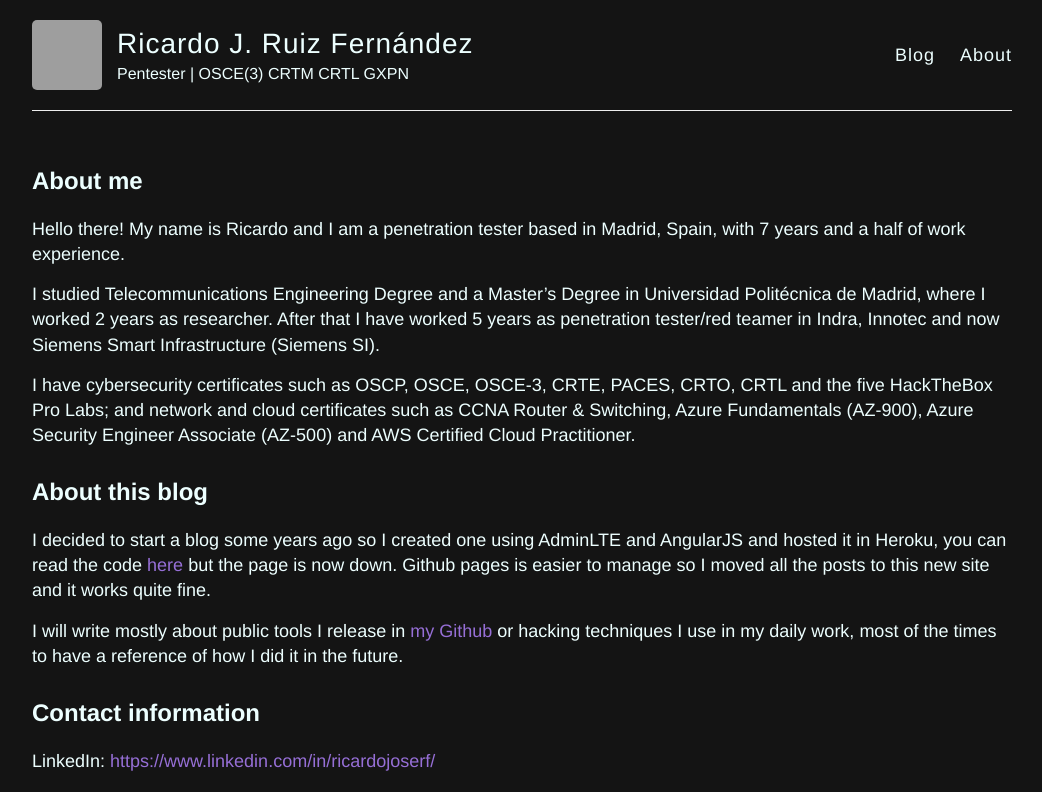
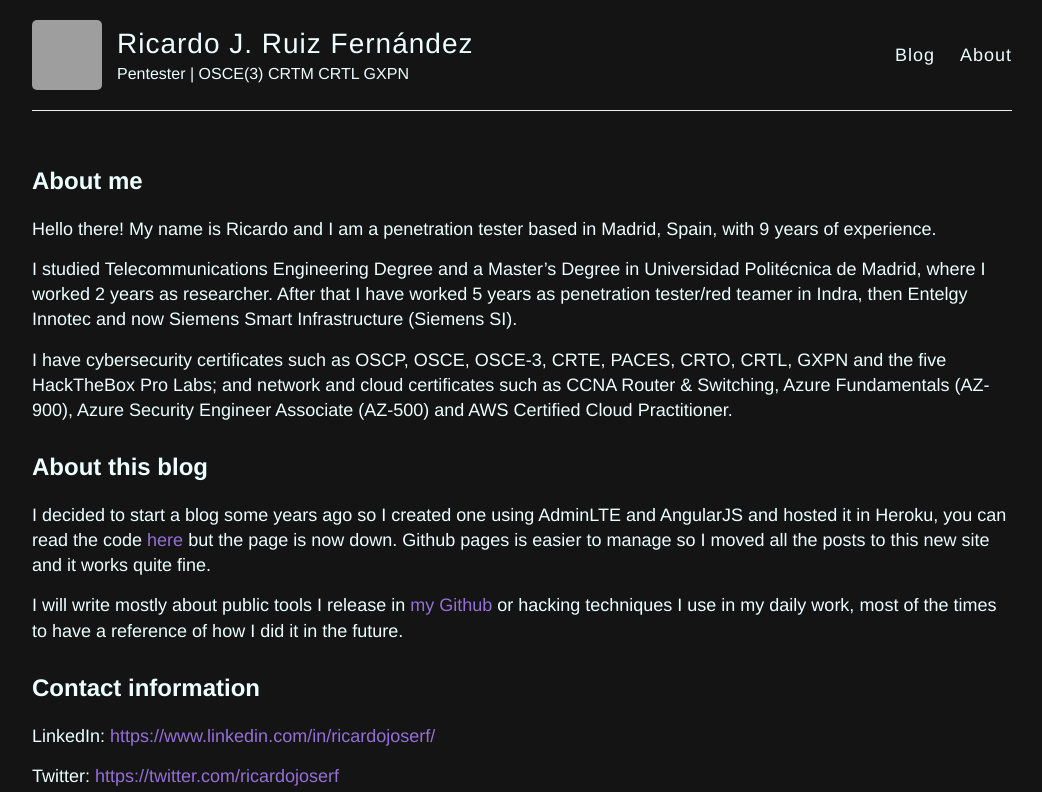
Before and after one commit to ricardojoserf/ricardojoserf.github.io, a Jekyll site: the page built from about.md, in a window 1280 px wide. Shown: the top 792 px of the page, without its empty margins (118-1160 px from the left). Built offline with Jekyll 4.4.1, drawn with Linux system fonts in a browser that asks for light colours; grey boxes are pictures that could not be loaded.

Commit message:
Update about.md

```diff
--- a/about.md
+++ b/about.md
@@ -5,11 +5,11 @@
 ---
 
 
-Hello there! My name is Ricardo and I am a penetration tester based in Madrid, Spain, with 7 years and a half of work experience.
+Hello there! My name is Ricardo and I am a penetration tester based in Madrid, Spain, with 9 years of experience.
 
-I studied Telecommunications Engineering Degree and a Master's Degree in Universidad Politécnica de Madrid, where I worked 2 years as researcher. After that I have worked 5 years as penetration tester/red teamer in Indra, Innotec and now Siemens Smart Infrastructure (Siemens SI).
+I studied Telecommunications Engineering Degree and a Master's Degree in Universidad Politécnica de Madrid, where I worked 2 years as researcher. After that I have worked 5 years as penetration tester/red teamer in Indra, then Entelgy Innotec and now Siemens Smart Infrastructure (Siemens SI).
 
-I have cybersecurity certificates such as OSCP, OSCE, OSCE-3, CRTE, PACES, CRTO, CRTL and the five HackTheBox Pro Labs; and network and cloud certificates such as CCNA Router & Switching, Azure Fundamentals (AZ-900), Azure Security Engineer Associate (AZ-500) and AWS Certified Cloud Practitioner.
+I have cybersecurity certificates such as OSCP, OSCE, OSCE-3, CRTE, PACES, CRTO, CRTL, GXPN and the five HackTheBox Pro Labs; and network and cloud certificates such as CCNA Router & Switching, Azure Fundamentals (AZ-900), Azure Security Engineer Associate (AZ-500) and AWS Certified Cloud Practitioner.
 
 
 ## About this blog
```
